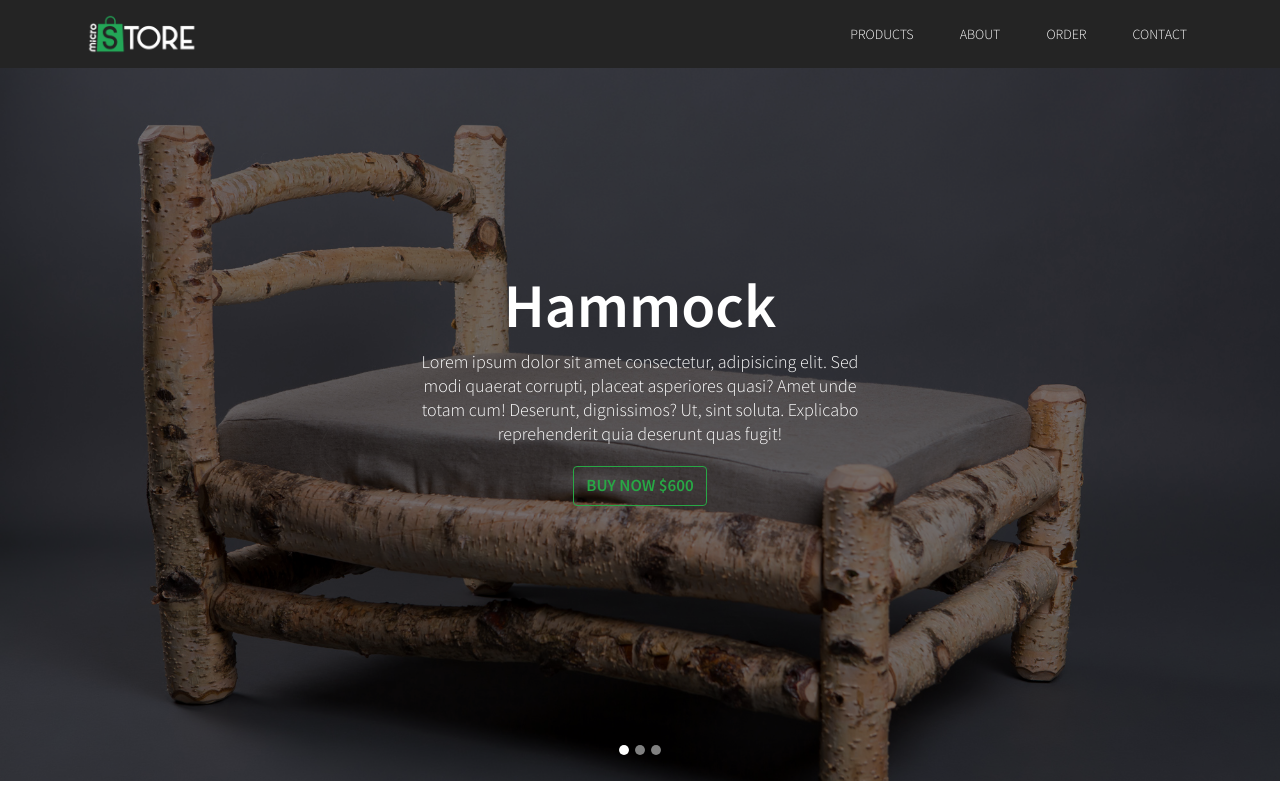
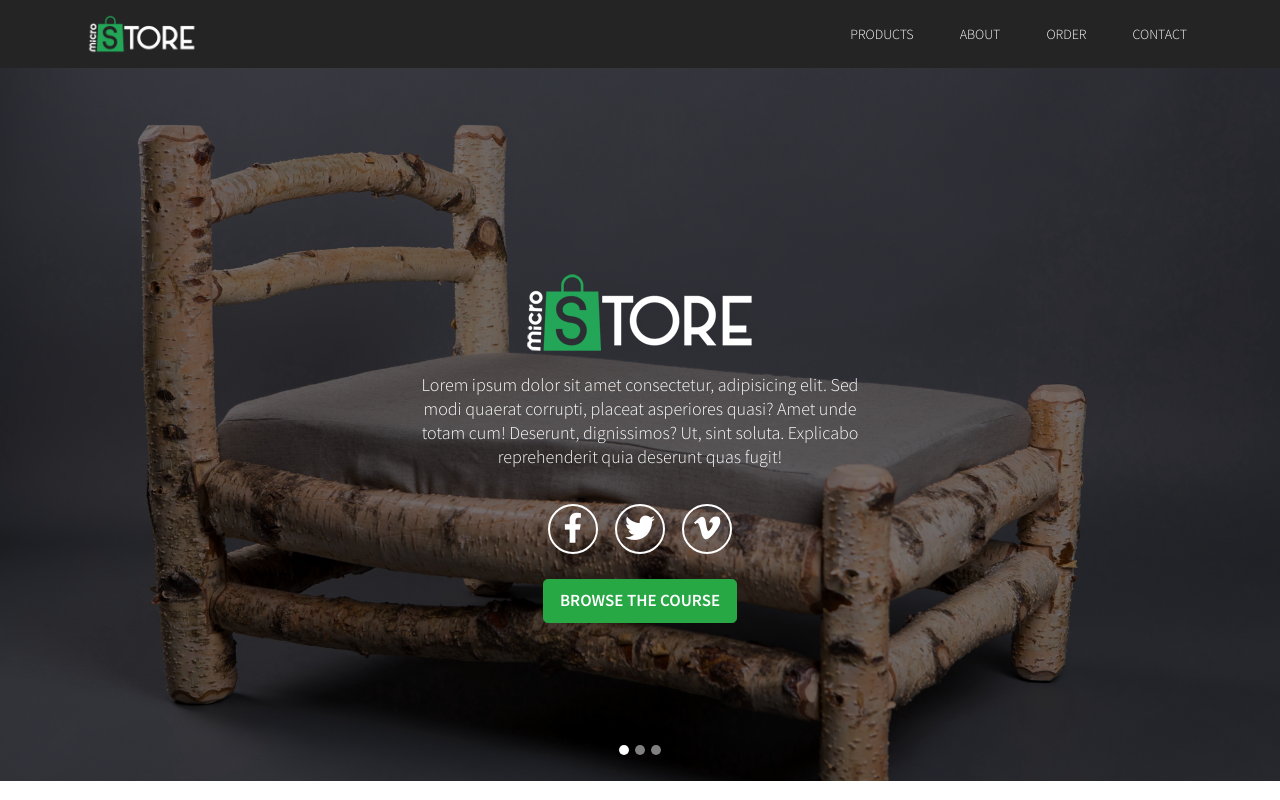
Before and after one commit to shakilahmed3/micro-store, a plain HTML site: page index.html in a window 1280 px wide. Drawn offline with nearby package versions, Linux system fonts and the light colour scheme.

Commit message:
Hero section done

```diff
--- a/asset/css/style.css
+++ b/asset/css/style.css
@@ -89,3 +89,39 @@
     width: 10px;
     border-radius: 50%;
 }
+
+
+.hero-nav-logo{
+    margin: 0 auto 0 auto;
+    max-width: 300px;
+    margin-bottom: 15px;
+}
+
+.social-link{
+    padding-bottom: 25px;
+    padding-top: 15px;
+}
+
+.social-link a{
+    display: inline-block;
+    font-size: 30px;
+    color: white;
+    height: 50px;
+    width: 50px;
+    border: 2px solid white;
+    border-radius: 50%;
+    text-align: center;
+    transition: all .3s;
+    margin-right: 7px;
+    margin-left: 7px;
+}
+
+
+.social-link a:hover{
+    background-color: #28a745;
+    border-color: transparent;
+}
+
+.overlay-content button{
+    text-transform: uppercase;
+}
--- a/index.html
+++ b/index.html
@@ -20,6 +20,9 @@
         href="https://fonts.googleapis.com/css2?family=Source+Sans+Pro:ital,wght@0,200;0,300;0,400;0,600;0,700;0,900;1,200;1,300;1,400;1,700;1,900&display=swap"
         rel="stylesheet">
 
+    <link rel="stylesheet" href="https://cdnjs.cloudflare.com/ajax/libs/font-awesome/5.15.3/css/all.min.css"
+        integrity="sha512-iBBXm8fW90+nuLcSKlbmrPcLa0OT92xO1BIsZ+ywDWZCvqsWgccV3gFoRBv0z+8dLJgyAHIhR35VZc2oM/gI1w=="
+        crossorigin="anonymous" referrerpolicy="no-referrer" />
 
     <!-- Custom CSS -->
     <link rel="stylesheet" href="asset/css/style.css">
@@ -60,7 +63,7 @@
 
     <!-- Carousel/Hero Section -->
 
-    <div id="hero-carousel" class="carousel slide" data-touch="true" data-interval="true">
+    <div id="hero-carousel" class="carousel slide">
         <ol class="carousel-indicators">
             <li data-target="#hero-carousel" data-slide-to="0" class="active"></li>
             <li data-target="#hero-carousel" data-slide-to="1"></li>
@@ -72,19 +75,26 @@
 
                 <div class="carousel-overlay">
                     <div class="overlay-content">
-                        <h1>Hammock</h1>
+                        <!-- <h1>Hammock</h1> -->
+                        <img class="hero-nav-logo" src="asset/images/navlogo-green.png" alt="Nav Logo Green">
                         <p>
                             Lorem ipsum dolor sit amet consectetur, adipisicing elit. Sed modi quaerat corrupti, placeat
                             asperiores quasi? Amet unde totam cum! Deserunt, dignissimos? Ut, sint soluta. Explicabo
                             reprehenderit quia deserunt quas fugit!
                         </p>
-                        <button class="btn btn-outline-success">BUY NOW $600</button>
+
+                        <div class="social-link">
+                            <a href="https://www.facebook.com/cseshakil6" target="_blank"><i class="fab fa-facebook-f"></i></a>
+                            <a href="https://www.facebook.com/cseshakil6" target="_blank"><i class="fab fa-twitter"></i></a>
+                            <a href="https://www.facebook.com/cseshakil6" target="_blank"><i class="fab fa-vimeo-v"></i></a>
+                        </div>
+                        <button class="btn btn-success btn-lg">Browse the course</button>
                     </div>
                 </div>
 
             </div>
             <div class="carousel-item">
-                <img src="asset/images/01.jpg" class="d-block w-100" alt="Something images">
+                <img src="asset/images/10.jpg" class="d-block w-100" alt="Something images">
 
                 <div class="carousel-overlay">
                     <div class="overlay-content">
@@ -94,23 +104,23 @@
                             asperiores quasi? Amet unde totam cum! Deserunt, dignissimos? Ut, sint soluta. Explicabo
                             reprehenderit quia deserunt quas fugit!
                         </p>
-                        <button class="btn btn-outline-success">BUY NOW $600</button>
+                        <button class="btn btn-outline-success btn-lg">BUY NOW $600</button>
                     </div>
                 </div>
 
             </div>
             <div class="carousel-item">
-                <img src="asset/images/01.jpg" class="d-block w-100" alt="Something images">
+                <img src="asset/images/06.jpg" class="d-block w-100" alt="Something images">
 
                 <div class="carousel-overlay">
                     <div class="overlay-content">
-                        <h1>Hammock</h1>
+                        <h1>Nightstand</h1>
                         <p>
                             Lorem ipsum dolor sit amet consectetur, adipisicing elit. Sed modi quaerat corrupti, placeat
                             asperiores quasi? Amet unde totam cum! Deserunt, dignissimos? Ut, sint soluta. Explicabo
                             reprehenderit quia deserunt quas fugit!
                         </p>
-                        <button class="btn btn-outline-success">BUY NOW $600</button>
+                        <button class="btn btn-outline-success btn-lg">BUY NOW $400</button>
                     </div>
                 </div>
 
```
